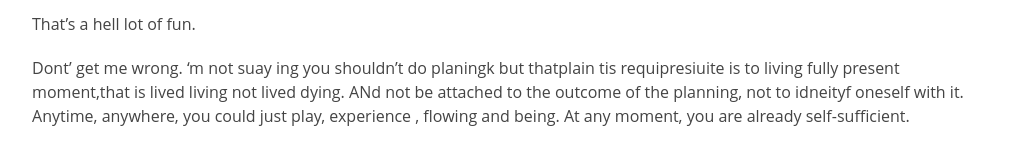
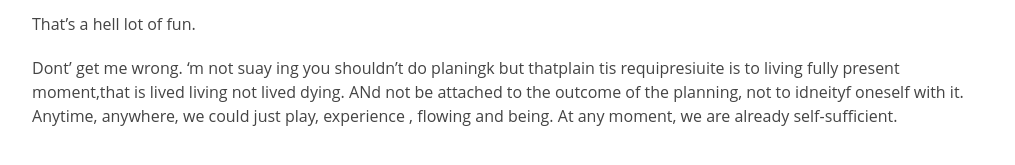
Before and after one commit to tuo/tuo.github.io, a Jekyll site: the page built from midlife crisis as programmer and AI.md, in a window 1280 px wide and 900 px high, scrolled down 5721 px. Shown: the part 731-896 px from the top of the window, without its empty margins (128-1143 px from the left). Built offline with Jekyll 4.4.1, drawn with Linux system fonts in a browser that asks for light colours; our own code applies the rules of GitHub Pages for plain Markdown files.

Commit message:
commited

```diff
--- a/midlife crisis as programmer and AI.md
+++ b/midlife crisis as programmer and AI.md
@@ -150,4 +150,4 @@ In sports, I start to expierements that I commit myself to let mind go somwhere
 
 That's a hell lot of fun.
 
-Dont' get me wrong.  'm not suay ing you shouldn't do planingk but thatplain tis requipresiuite is to living fully present moment,that is lived living not lived dying.  ANd not be attached to the outcome of the planning, not to idneityf oneself with it. Anytime, anywhere, you could just play, experience , flowing and being. At any moment, you are already self-sufficient.
+Dont' get me wrong.  'm not suay ing you shouldn't do planingk but thatplain tis requipresiuite is to living fully present moment,that is lived living not lived dying.  ANd not be attached to the outcome of the planning, not to idneityf oneself with it. Anytime, anywhere, we could just play, experience , flowing and being. At any moment, we are already self-sufficient.
```
